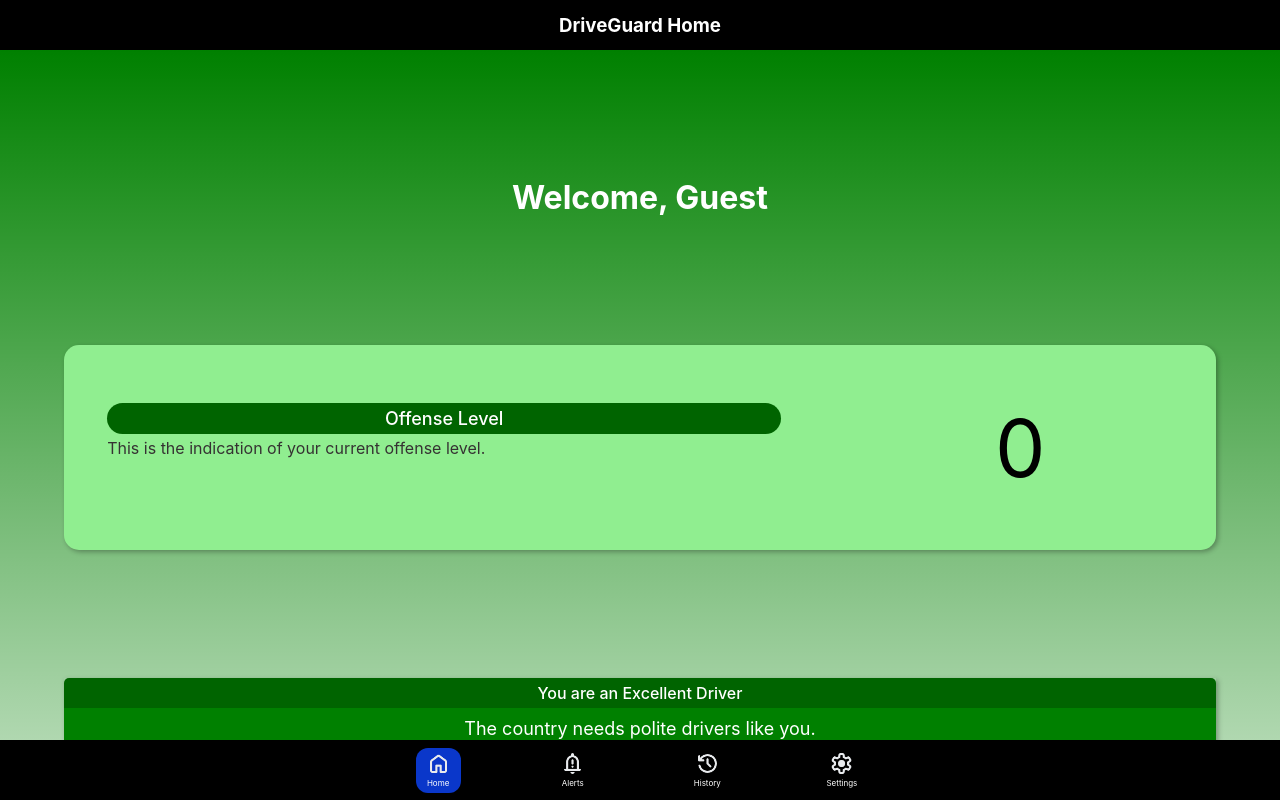
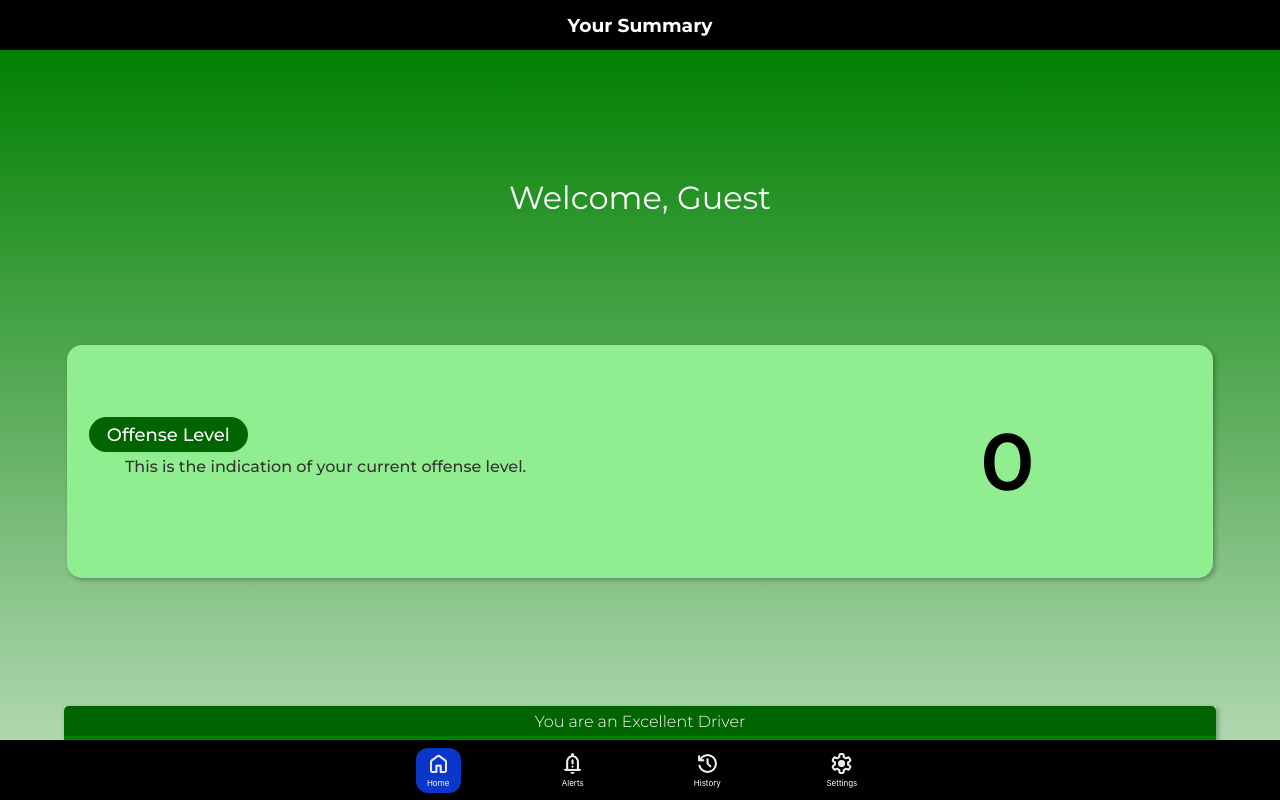
Before and after one commit to SASHTEK/DriveGuard-Driver, a React (Create React App) app: page /home in a window 1280 px wide. Shown: the top 800 px of the page. Built offline with nearby package versions, Linux system fonts and the light colour scheme.

Commit message:
make changes to home ui

```diff
--- a/src/App.css
+++ b/src/App.css
@@ -1,3 +1,5 @@
+@import url('https://fonts.googleapis.com/css2?family=Montserrat:ital,wght@0,100..900;1,100..900&display=swap');
+
 .App{
     display: flex;
     flex-direction: column;
--- a/src/components/objects/CounterBox/CounterBox.css
+++ b/src/components/objects/CounterBox/CounterBox.css
@@ -12,11 +12,13 @@
 }
 
 .counter-box-text {
+    font-family: "Montserrat", serif;
     color: rgb(34, 32, 32);
     font-weight: 500;
 }
 
 .counter-box-number {
+    font-family: "Montserrat", serif;
     Background: rgb(42, 26, 224);
     width: 40px;
     height: 40px;
--- a/src/components/objects/HeaderBox/HeaderBox.css
+++ b/src/components/objects/HeaderBox/HeaderBox.css
@@ -1,4 +1,5 @@
 .headerbox {
+    font-family: "Montserrat", serif;
     background: rgb(0, 0, 0);
     /* width: auto; */
     height: 50px;
@@ -7,7 +8,6 @@
     align-items: center;
     color: white;
     width: 100%;
-
     margin: 0;
     position: fixed;
     top: 0;
--- a/src/components/objects/MiniCard/MiniCard.css
+++ b/src/components/objects/MiniCard/MiniCard.css
@@ -7,7 +7,9 @@
 }
 
 .minicard-subject{
+    font-family: "Montserrat", serif;
     background: rgb(240, 236, 236);
+    font-weight: 300;
     width: auto;
     min-height: 30px;
     height: auto;
@@ -15,12 +17,14 @@
     justify-content: center;
     align-items: center;
     color: green;
-    font-weight: 500;
+
     border-top-left-radius: 5px;
     border-top-right-radius: 5px;
 }
 
 .minicard-message{
+    font-family: "Montserrat", serif;
+    font-weight:400;
     Background: rgb(15, 107, 6);
     width: auto;
     color: white;
--- a/src/components/objects/SmartCard/SmartCard.css
+++ b/src/components/objects/SmartCard/SmartCard.css
@@ -1,12 +1,12 @@
 .smart-card-container{
-    width: 90%;
+    width: 87%;
     height: auto;
-    margin: auto;
     display: flex;
     justify-content:center;
     align-items: center;
     border-radius: 15px;
     box-shadow: 2px 2px 5px rgba(0, 0, 0, 0.3);
+    padding: 1em;
 }
 
 .smart-card-details{
@@ -21,7 +21,10 @@
 }
 
 .smart-card-title{
-    width: 90%;
+    font-family: "Montserrat", serif;
+    font-weight: 400;
+    padding: 0.2em 1em;
+    width: fit-content;
     height: 40%;
     display: flex;
     justify-content: center;
@@ -32,9 +35,13 @@
     border-radius: 50px;
     color: white;
     background: goldenrod;
+    align-self: flex-start;
+    left: 0;
 }
 
 .smart-card-message{
+    font-family: "Montserrat", serif;
+    font-weight: 500;
     width: 90%;
     height: 70%;
     display: flex;
@@ -45,6 +52,8 @@
 }
 
 .smart-card-value{
+    font-family: "Montserrat", serif;
+    font-weight: 600;
     width: 30%;
     height: 100px;
     display: flex;
--- a/src/views/home/Home.css
+++ b/src/views/home/Home.css
@@ -7,16 +7,21 @@
 
 .greet{
     margin-top: 10%;
+
 }
 
 .greet h1{
     text-align: center;
     color: rgb(255, 255, 255);
+    font-family: "Montserrat", serif;
+    font-weight: 400;
     /* text-shadow: 2px 2px 4px black; */
 }
 
 .offense-status{
     margin-top: 10%;
+    display: flex;
+    justify-content: center;
 }
 
 .user-recommendation{
--- a/src/views/home/Home.js
+++ b/src/views/home/Home.js
@@ -144,7 +144,7 @@ const Home = () => {
 
   return (
     <div className="container">
-      <HeaderBox headertext={"DriveGuard Home"} />
+      <HeaderBox headertext={"Your Summary"} />
 
       <div
         style={{ background: recommendation.pagecolor }}
```
